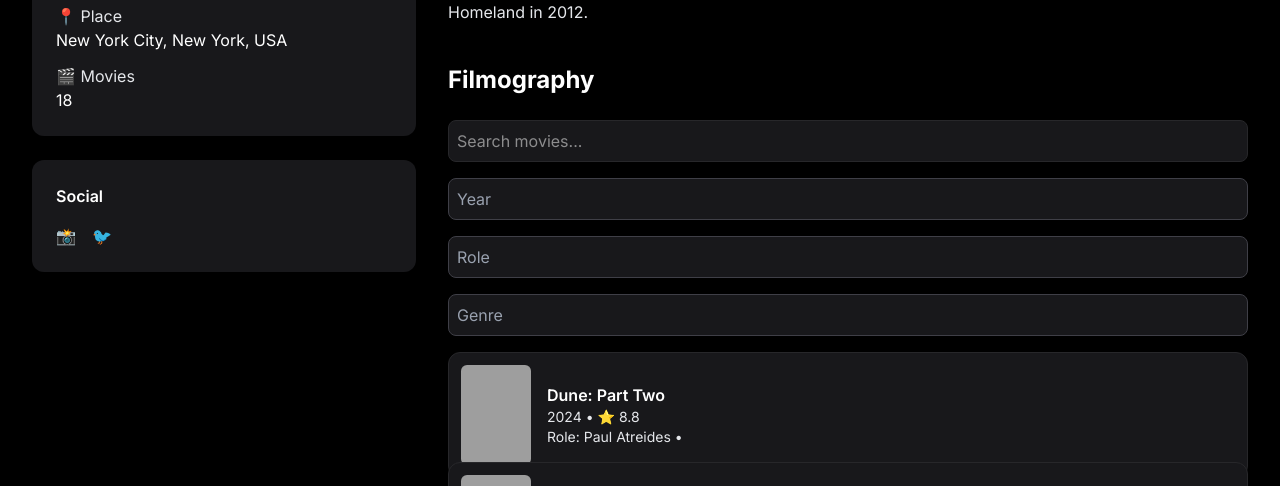
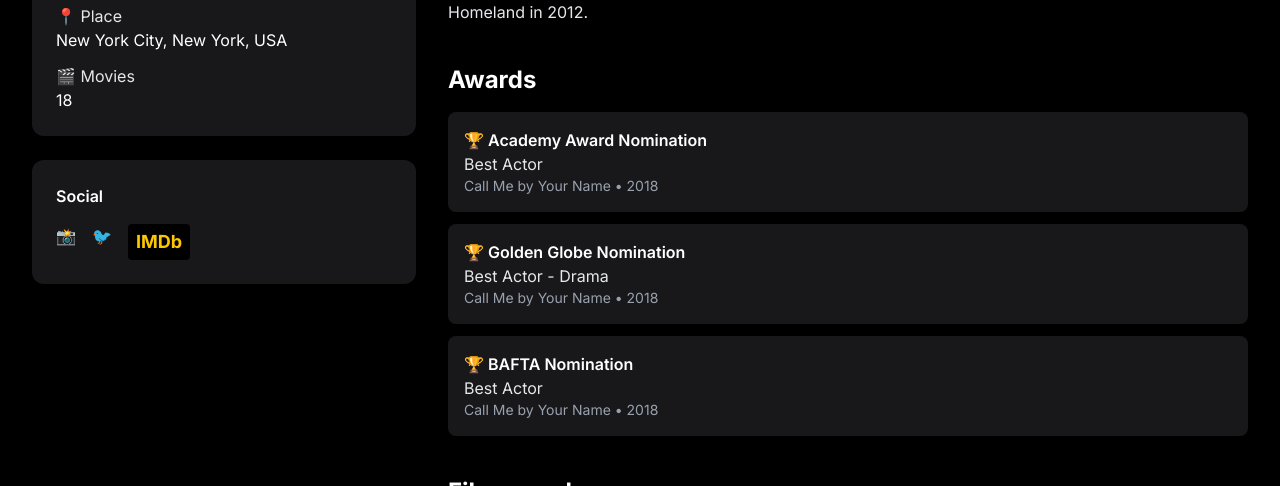
Before and after one commit to anujasupal1107/imdb-clone-next, a Next.js app: page /en/actor/1 in a window 1280 px wide. Shown: the part 673-1159 px from the top of the page. Built offline with nearby package versions, Linux system fonts and the light colour scheme; grey boxes are pictures that could not be loaded.

Commit message:
final type fix imdb + awards

```diff
--- a/app/[locale]/actor/[id]/page.tsx
+++ b/app/[locale]/actor/[id]/page.tsx
@@ -3,7 +3,7 @@
 import PageWrapper from "@/components/PageWrapper";
 import FilmographyExplorer from "@/components/FilmographyExplorer";
 import { getMessages } from "@/lib/getMessages";
-import { getActor, Actor } from "@/lib/getActor"; // ✅ import type
+import { getActor, Actor } from "@/lib/getActor";
 
 export const dynamic = "force-dynamic";
 export const revalidate = 0;
@@ -57,6 +57,7 @@
 
   return (
     <>
+      {/* JSON-LD */}
       <script
         type="application/ld+json"
         dangerouslySetInnerHTML={{
@@ -70,6 +71,7 @@
       />
 
       <PageWrapper>
+        {/* HERO */}
         <div className="relative w-full h-[320px] md:h-[400px] mb-8 rounded-xl overflow-hidden">
           <Image
             src="/cover.jpg"
@@ -106,7 +108,9 @@
           </div>
         </div>
 
+        {/* GRID */}
         <div className="grid md:grid-cols-3 gap-8">
+          {/* LEFT */}
           <div>
             <div className="sticky top-24 space-y-6">
               <div className="bg-zinc-900 p-6 rounded-xl">
@@ -126,6 +130,7 @@
                 </p>
               </div>
 
+              {/* SOCIAL */}
               <div className="bg-zinc-900 p-6 rounded-xl">
                 <h2 className="mb-4 text-white font-semibold">
                   {messages?.social}
@@ -151,12 +156,26 @@
                       🐦
                     </a>
                   )}
+                  {actor.socialMedia?.imdb && (
+                    <a
+                      href={actor.socialMedia.imdb}
+                      target="_blank"
+                      rel="noopener noreferrer"
+                      title="IMDb"
+                      className="text-yellow-400 font-bold text-lg bg-black px-2 py-1 rounded"
+                    >
+                      IMDb
+                    </a>
+
+                  )}
                 </div>
               </div>
             </div>
           </div>
 
+          {/* RIGHT */}
           <div className="md:col-span-2">
+            {/* BIO */}
             <section className="mb-10">
               <h2 className="text-2xl text-white font-bold mb-4">
                 {messages?.biography}
@@ -164,6 +183,33 @@
               <p className="text-gray-200">{actor.biography}</p>
             </section>
 
+            {/* AWARDS */}
+            {actor.awards && actor.awards.length > 0 && (
+              <section className="mb-10">
+                <h2 className="text-2xl text-white font-bold mb-4">
+                  Awards
+                </h2>
+
+                <div className="space-y-3">
+                  {actor.awards.map((award: any, index: number) => (
+                    <div
+                      key={index}
+                      className="bg-zinc-900 p-4 rounded-lg text-gray-200"
+                    >
+                      <p className="font-semibold text-white">
+                        🏆 {award.name}
+                      </p>
+                      <p>{award.category}</p>
+                      <p className="text-sm text-gray-400">
+                        {award.film} • {award.year}
+                      </p>
+                    </div>
+                  ))}
+                </div>
+              </section>
+            )}
+
+            {/* FILMOGRAPHY */}
             <section>
               <h2 className="text-2xl text-white font-bold mb-6">
                 {messages?.filmography}
--- a/lib/getActor.ts
+++ b/lib/getActor.ts
@@ -1,6 +1,6 @@
 import { actors } from "@/lib/data";
 
-// ✅ Infer correct type from your data
+// ✅ Let TS infer everything automatically (no manual mismatch)
 export type Actor = (typeof actors)[number];
 
 export async function getActor(id: string): Promise<Actor | null> {
```
